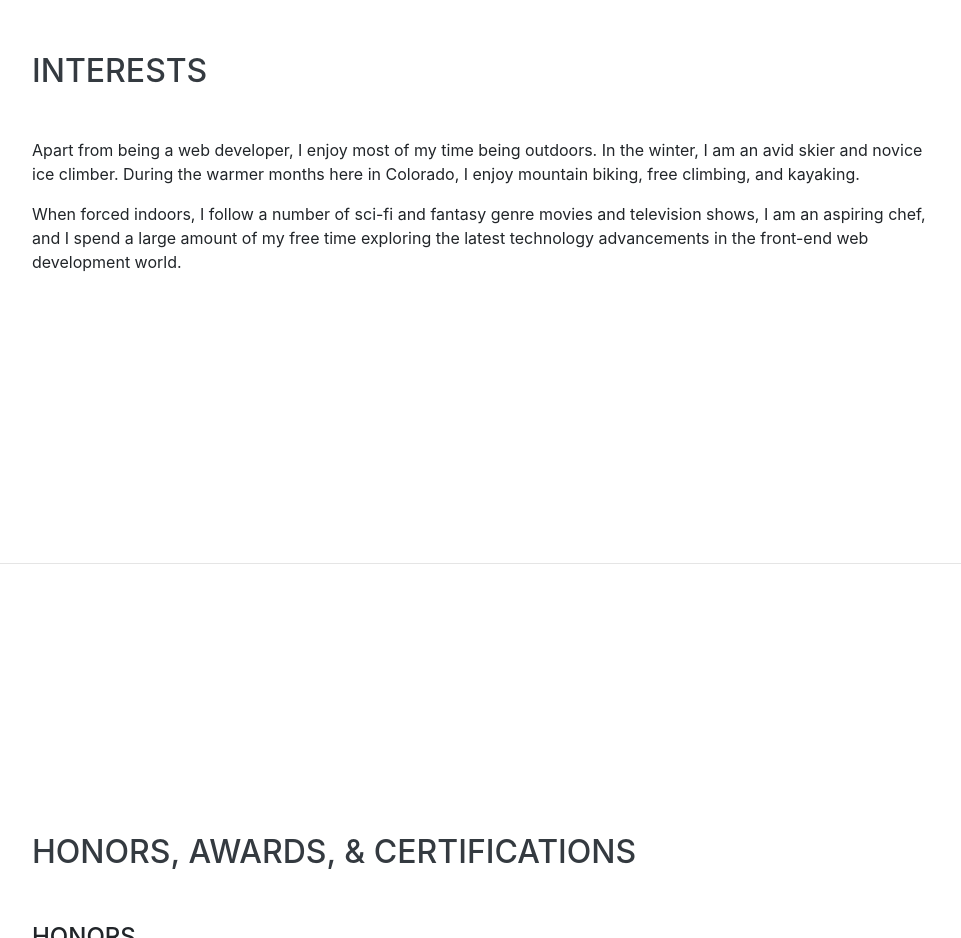
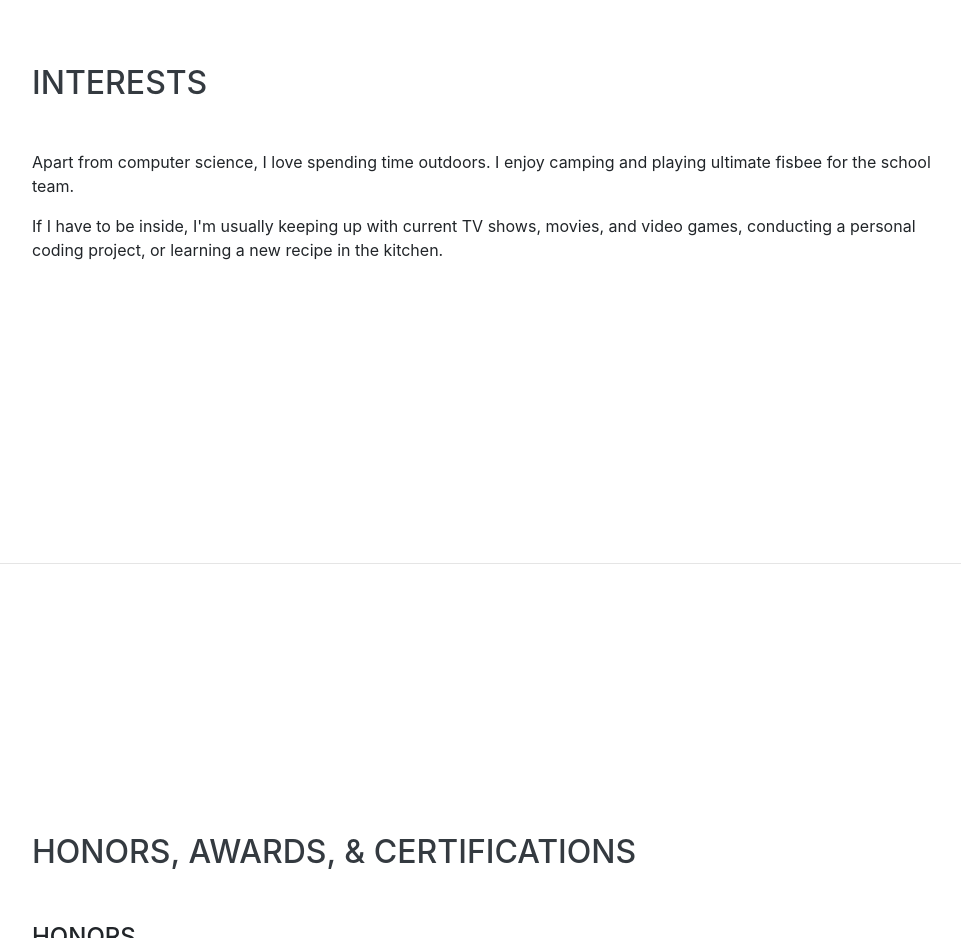
Before and after one commit to harishanmugaraja/harishanmugaraja.github.io, a website with bundled scripts: page index.html in a window 1280 px wide. Shown: the part 2640-3578 px from the top of the page, without its empty margins (288-1249 px from the left). Built offline with nearby package versions, Linux system fonts and the light colour scheme; a web font is replaced by a local one.

Commit message:
updated the interest div

```diff
--- a/index.html
+++ b/index.html
@@ -284,8 +284,8 @@
     <section class="resume-section p-3 p-lg-5 d-flex align-items-center" id="interests">
       <div class="w-100">
         <h2 class="mb-5">Interests</h2>
-        <p>Apart from being a web developer, I enjoy most of my time being outdoors. In the winter, I am an avid skier and novice ice climber. During the warmer months here in Colorado, I enjoy mountain biking, free climbing, and kayaking.</p>
-        <p class="mb-0">When forced indoors, I follow a number of sci-fi and fantasy genre movies and television shows, I am an aspiring chef, and I spend a large amount of my free time exploring the latest technology advancements in the front-end web development world.</p>
+        <p>Apart from computer science, I love spending time outdoors. I enjoy camping and playing ultimate fisbee for the school team. </p>
+        <p class="mb-0">If I have to be inside, I'm usually keeping up with current TV shows, movies, and video games, conducting a personal coding project, or learning a new recipe in the kitchen.</p>
       </div>
     </section>
 
```
